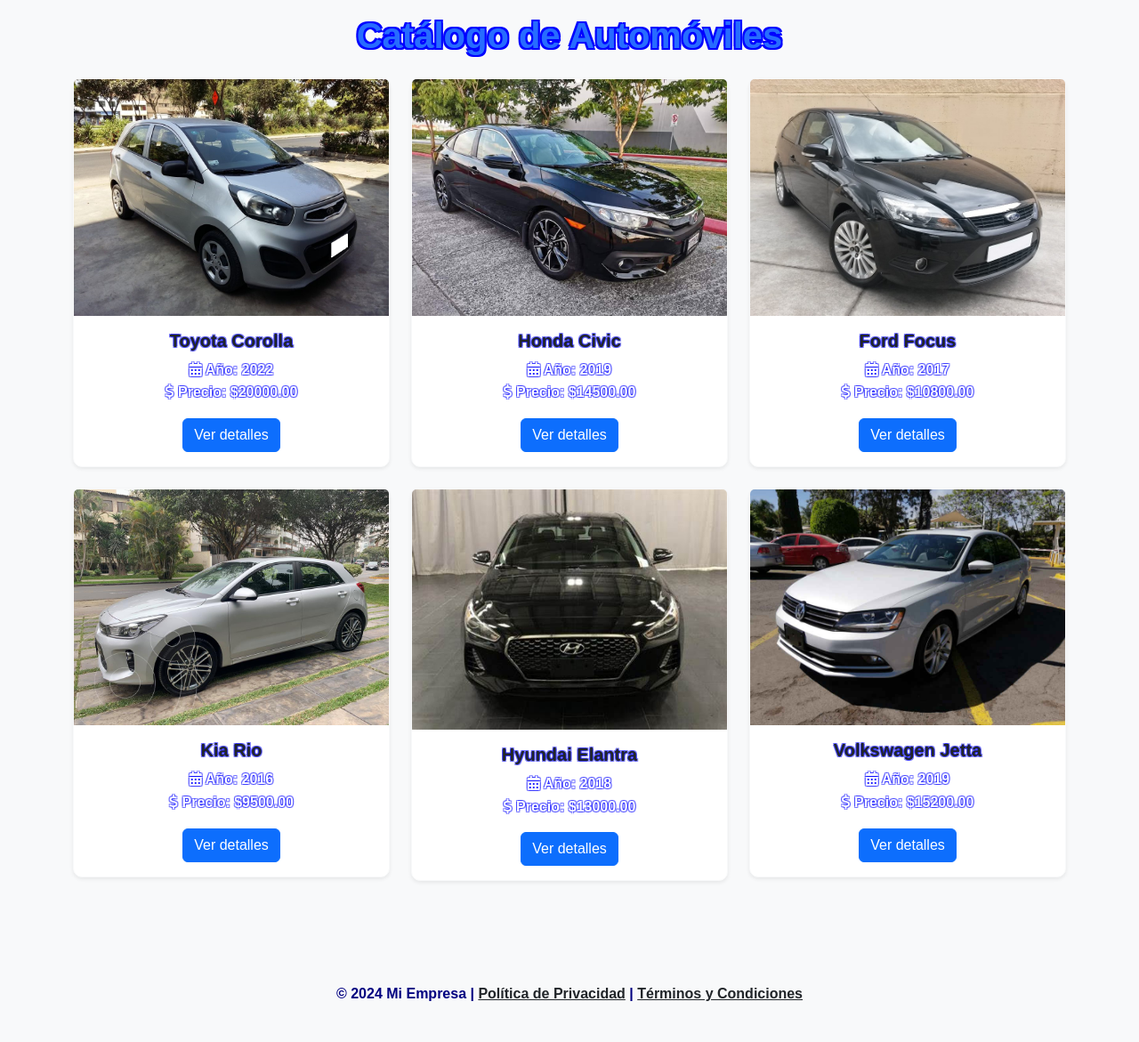
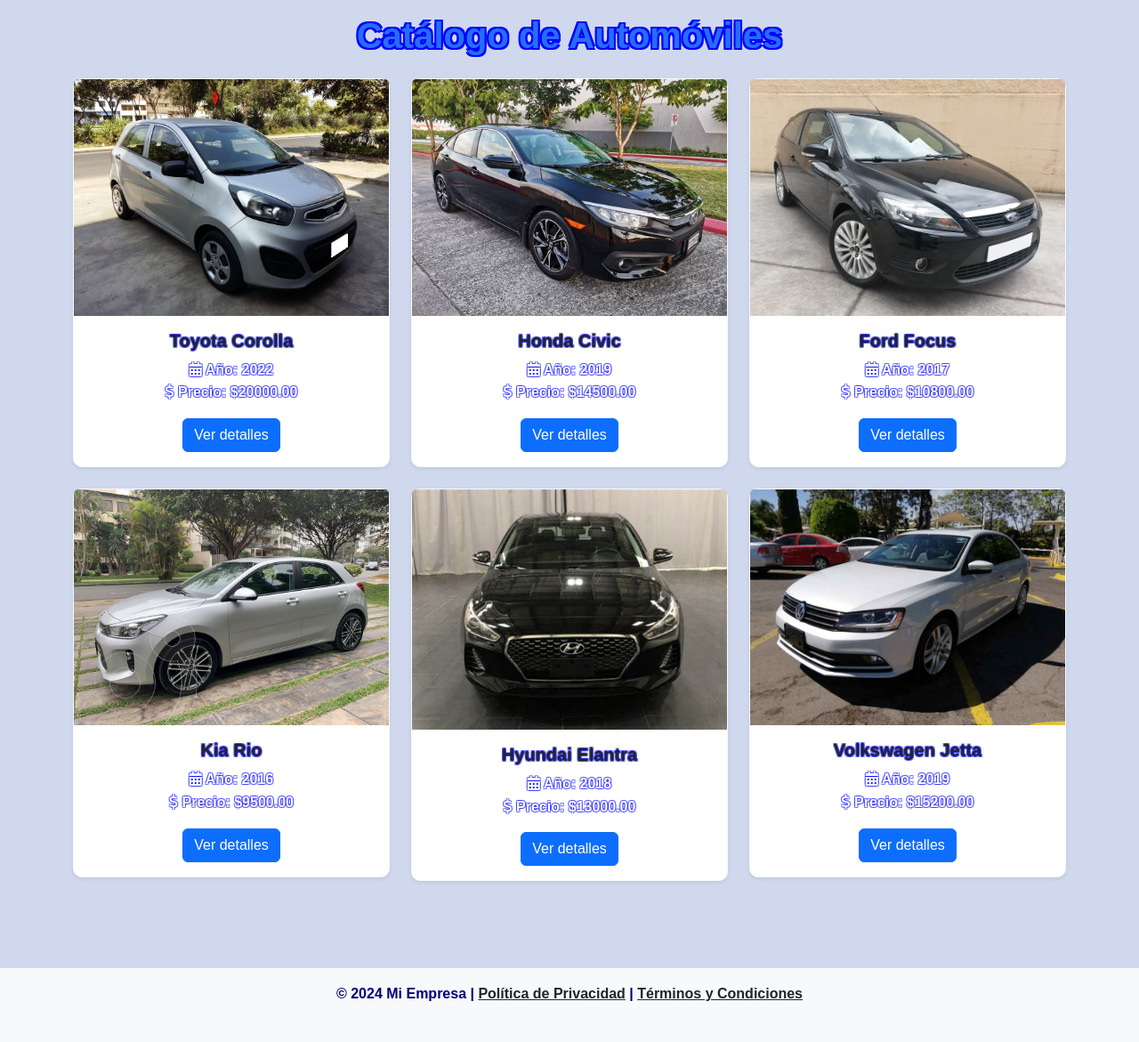
Before and after one commit to sodassj/Proyecto-Integrador, a Django app: page /gestion_vehiculos/catalogo/ in a window 1280 px wide. Shown: the part 83-1254 px from the top of the page at 89% size. Run offline with Django 5.2, Linux system fonts and the light colour scheme; data comes from the database, SQL or seed files in the repository; some libraries are stand-ins or nearby versions.

Commit message:
le cambie el color de fondo al catalogo y detalle

```diff
--- a/gestion_vehiculos/templates/gestion_vehiculos/catalogo.html
+++ b/gestion_vehiculos/templates/gestion_vehiculos/catalogo.html
@@ -13,7 +13,7 @@
 
     <style>
         body {
-            background-color: #f8f9fa; /* Color de fondo suave */
+            background-color: #d0d8ee; /* Color de fondo suave */
             font-family: Arial, sans-serif; /* Fuente legible */
         }
 
--- a/gestion_vehiculos/templates/gestion_vehiculos/detalle_automovil.html
+++ b/gestion_vehiculos/templates/gestion_vehiculos/detalle_automovil.html
@@ -13,7 +13,7 @@
     <title>Detalles del Automóvil</title>
     <style>
         body {
-            background-color: #f8f9fa; /* Color de fondo suave */
+            background-color: #d0d8ee; /* Color de fondo suave */
             font-family: Arial, sans-serif; /* Fuente legible */
         }
 
```
